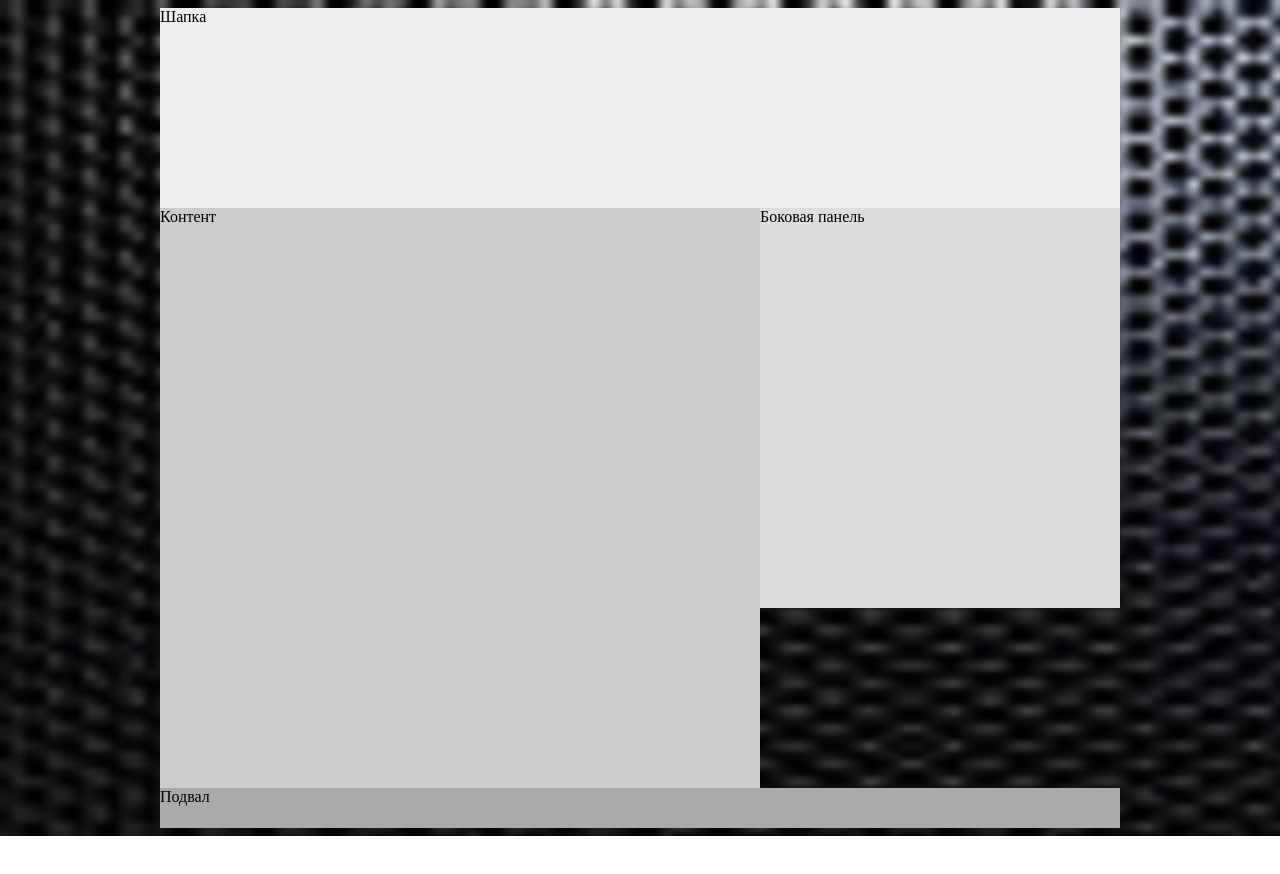
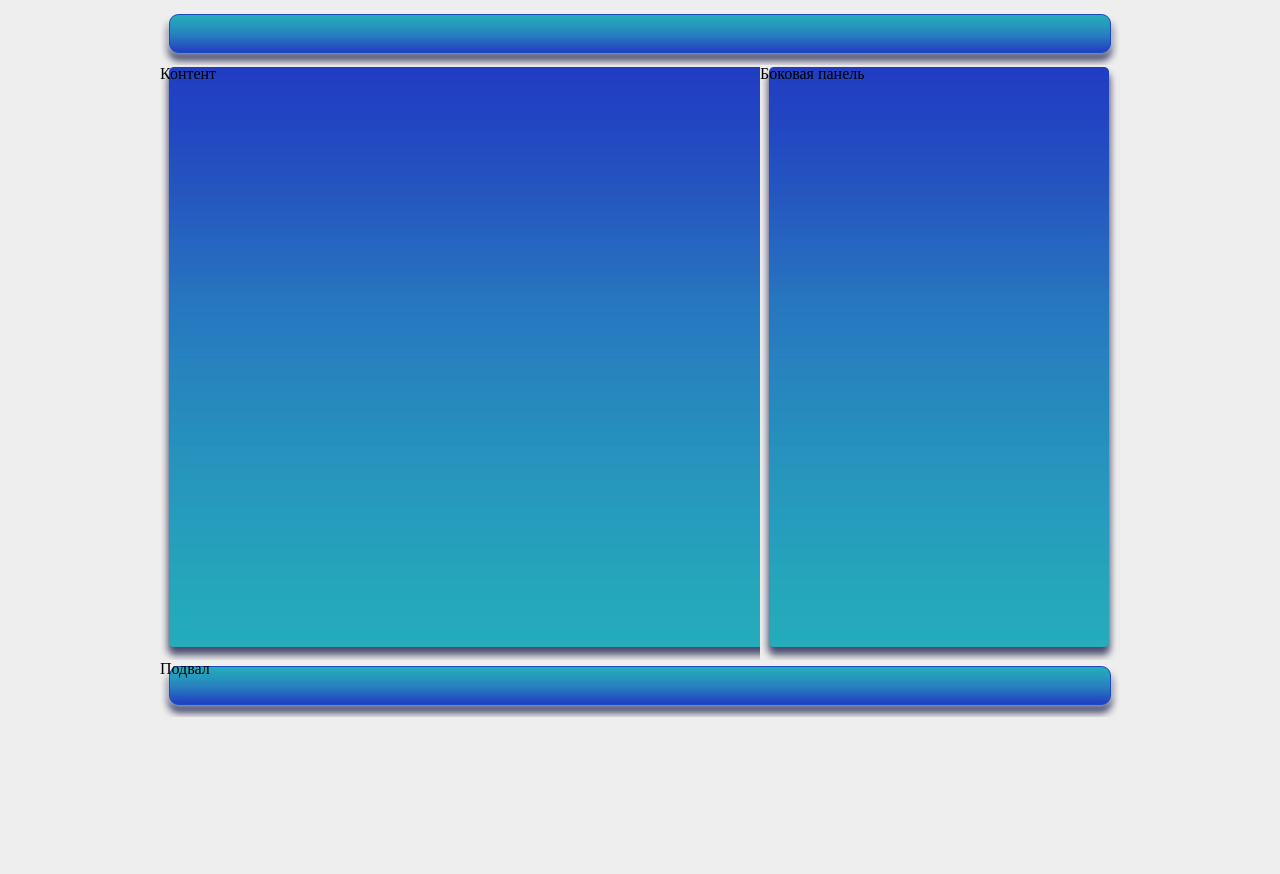
Before and after one commit to Kiryxa-2005/kiryxa-2005.github.io, a plain HTML site: page index-5.html in a window 1280 px wide. Before the commit the page ends 836 px from the top, so only its background shows below. Drawn offline with Linux system fonts and the light colour scheme.

Commit message:
two commit

```diff
--- a/index-5.html
+++ b/index-5.html
@@ -10,14 +10,14 @@
   <meta name="author" lang="ru" content="Литвин Кирилл">
  </head>
 
- <body style="background: url(img/back.jpg); height:820px;">
+ <body style="background: #eee; height:900px;">
 	<div style="width:960px; margin: 0 auto;">
-	    <div style="background: #eee; height: 200px;">Шапка</div>
+	    <div style="background: url(img/menu.png); height: 57px;"></div>
 		<div>
-			<div style="width: 600px; float: left; height: 580px; background: #ccc;">Контент</div>
-			<div style="width: 360px; height:400px; float: right; background: #ddd;">Боковая панель</div>
+			<div style="width: 600px; float: left; height: 595px; background: url(img/text.png);">Контент</div>
+			<div style="width: 360px; height:595px; float: right; background: url(img/spisok.png);">Боковая панель</div>
 		</div>
-		<div style="clear: both; height: 40px; background: #aaa">Подвал</div>
+		<div style="clear: both; background: url(img/menu.png); height: 57px;">Подвал</div>
 	</div>
 
 
```
Also changed, not shown: img/menu.jpg (added), img/menu.png (added), img/spisok.png (added), img/text.png (added), 1 other file.
